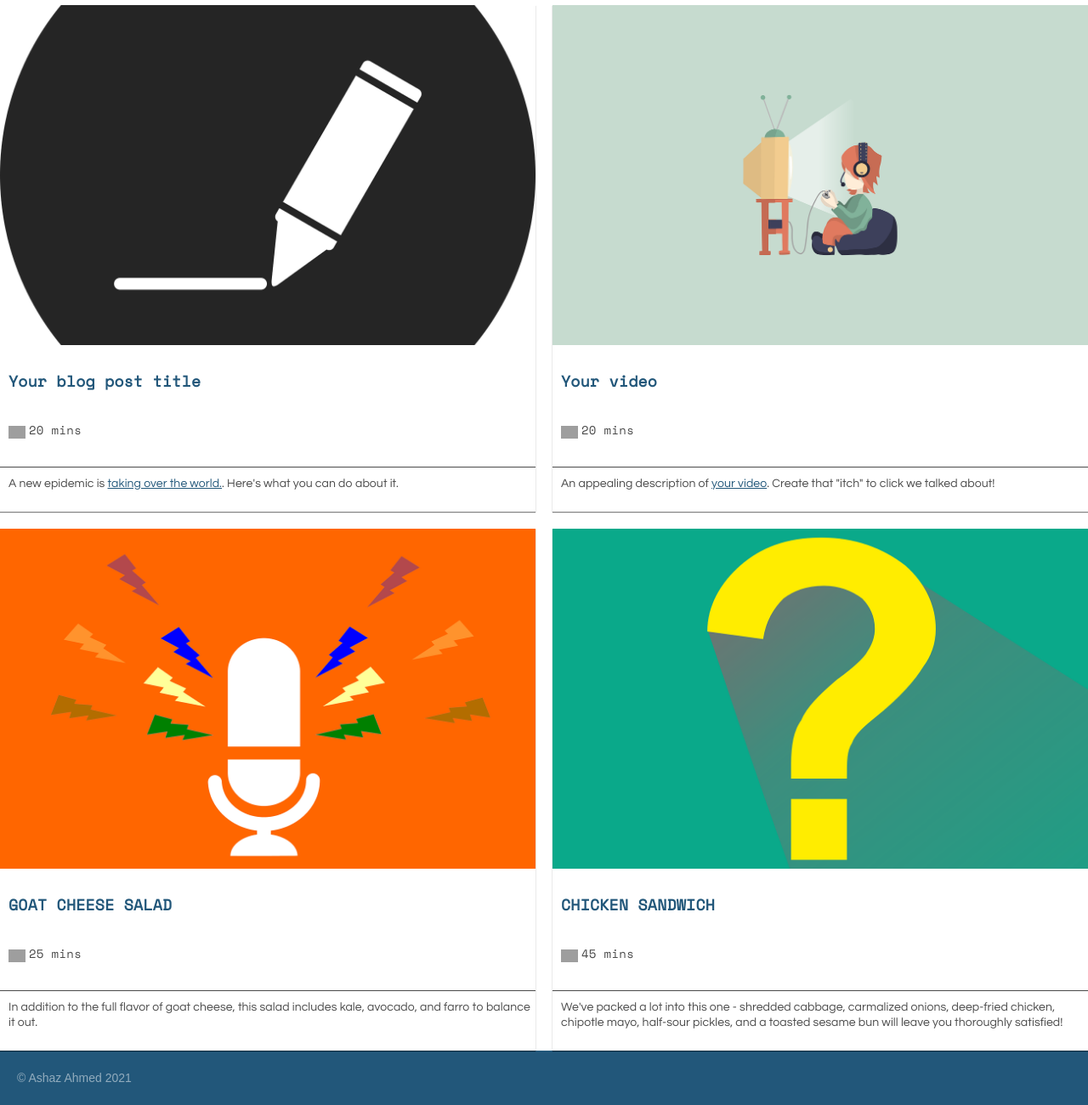
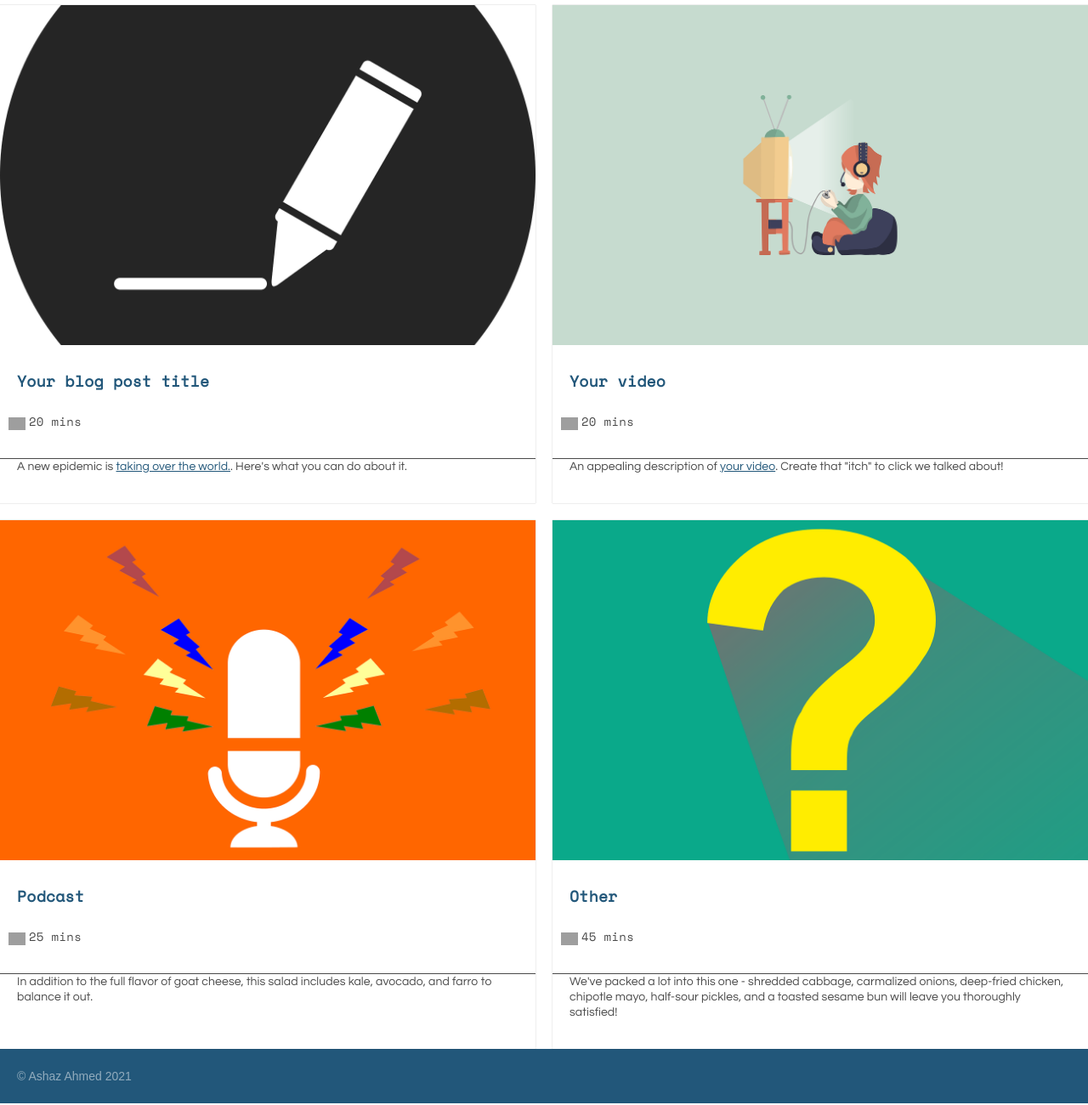
Before and after one commit to ashaza13/ashaza13.github.io, a plain HTML site: page index.html in a window 1280 px wide. Shown: the part 838-2138 px from the top of the page at 85% size. Drawn offline with nearby package versions, Linux system fonts and the light colour scheme; grey boxes are pictures that could not be loaded.

Commit message:
Updated small things

```diff
--- a/css/style.css
+++ b/css/style.css
@@ -48,7 +48,7 @@ h2 {
   letter-spacing: 0.3px;
   text-align: left;
   color: #22577A;
-  padding: 10px 0px 10px 10px;
+  padding: 10px 20px 0 20px;
 }
 
 img {
@@ -88,7 +88,7 @@ img {
 }
 
 .myButton:hover {
-    background-color:#e69708;
+    background-color: rgba(0,0,0,.2);
 }
 
 .myButton:active {
@@ -96,18 +96,11 @@ img {
     top:1px;
 }
 
-.recipe {
-  box-shadow: 0 1px 1px 0 rgba(0, 0, 0, 0.5);
+.project {
+  box-shadow: 0 0px 1px 0 rgb(0 0 0 / 40%);
   width: 100%;
 }
 
-.a {
-
-}
-
-.c {
-
-}
 
 .time {
   padding-left: 10px;
@@ -136,7 +129,7 @@ img {
   letter-spacing: 0.1px;
   text-align: left;
   color: #4a4a4a;
-  padding: 10px 0px 10px 10px;
+  padding: 0 20px 20px 20px;
   border-top: 1px solid #4a4a4a;
 }
 
--- a/index.html
+++ b/index.html
@@ -5,7 +5,6 @@
     <meta charset="utf-8">
     <meta name="viewport" content="width=device-width, initial-scale=1.0, maximum-scale=1.0, user-scalable=no">
     <title>Ashaz A</title>
-    <link rel="stylesheet" type="text/css" href="reset.css" />
     <link rel="stylesheet" type="text/css" href="css/style.css" />
     <link rel="preconnect" href="https://fonts.googleapis.com">
     <link rel="preconnect" href="https://fonts.gstatic.com" crossorigin>
@@ -28,31 +27,31 @@
       </header>
 
       <main id="projects">
-        <div class="recipe a">
+        <div class="project">
           <img src="images/blog.png" />
           <h2>Your blog post title</h2>
           <img src="https://content.codecademy.com/courses/learn-css-grid/lesson-ii/time.svg" class="time" />
           <p class="mins">20 mins</p>
           <p class="description">A new epidemic is <a href="https://medium.com/@ashaza/our-newest-epidemic-b0f12cb04c6">taking over the world.</a>. Here's what you can do about it.</p>
         </div>
-        <div class="recipe b">
+        <div class="project">
           <img src="images/video.png" />
           <h2>Your video</h2>
           <img src="https://content.codecademy.com/courses/learn-css-grid/lesson-ii/time.svg" class="time" />
           <p class="mins">20 mins</p>
           <p class="description">An appealing description of <a href="linktoyourvideo.com">your video</a>. Create that "itch" to click we talked about!</p>
         </div>
-        <div class="recipe c">
+        <div class="project">
           <img src="images/podcast.png" />
-          <h2>GOAT CHEESE SALAD</h2>
+          <h2>Podcast</h2>
           <img src="https://content.codecademy.com/courses/learn-css-grid/lesson-ii/time.svg" class="time" />
           <p class="mins">25 mins</p>
           <p class="description">
             In addition to the full flavor of goat cheese, this salad includes kale, avocado, and farro to balance it out.</p>
         </div>
-        <div class="recipe d">
+        <div class="project">
           <img src="images/other.png" />
-          <h2>CHICKEN SANDWICH</h2>
+          <h2>Other</h2>
           <img src="https://content.codecademy.com/courses/learn-css-grid/lesson-ii/time.svg" class="time" />
           <p class="mins">45 mins</p>
           <p class="description">
```
